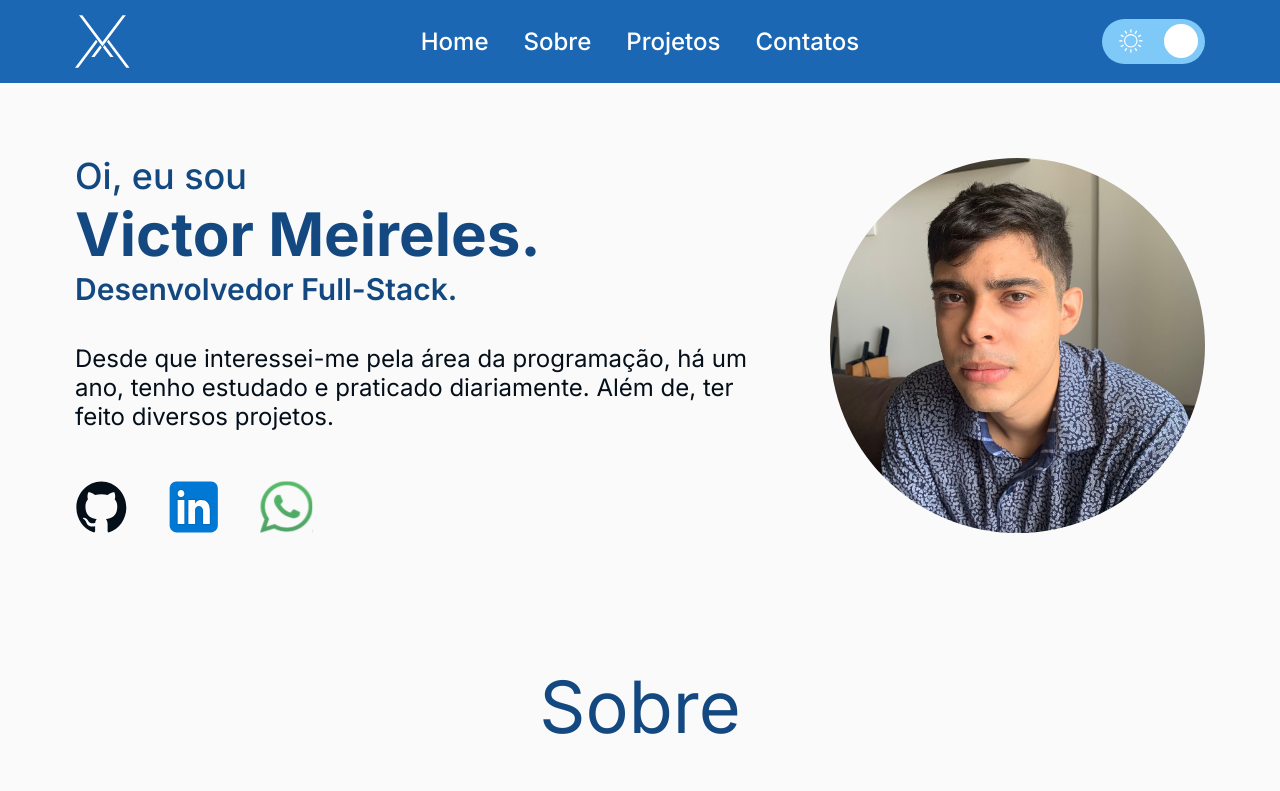
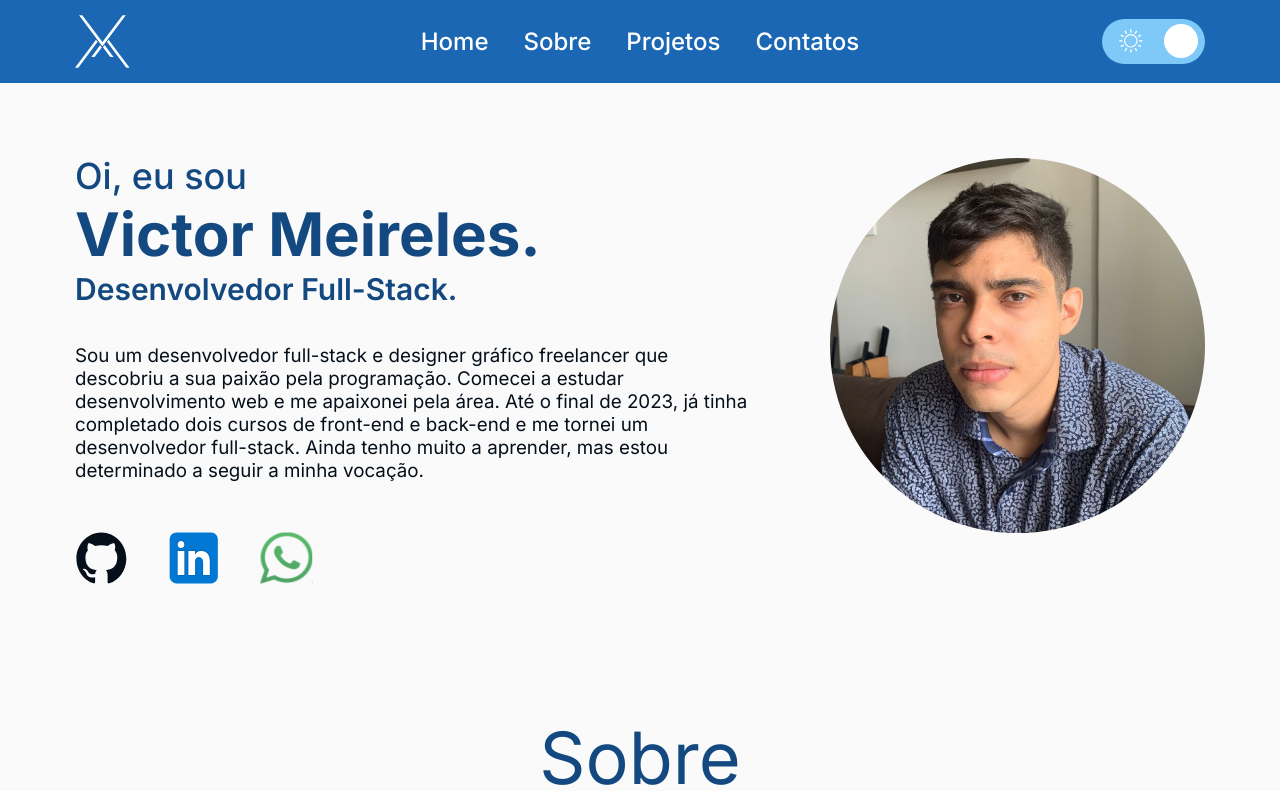
Before and after one commit to victoraamlima/portfolio, a React (Create React App) app: page / in a window 1280 px wide. Shown: the top 791 px of the page. Built offline with nearby package versions, Linux system fonts and the light colour scheme.

Commit message:
Update ProfileInfo component and styleProfileInfo.js

```diff
--- a/src/components/ProfileInfo/ProfileInfo.js
+++ b/src/components/ProfileInfo/ProfileInfo.js
@@ -20,8 +20,12 @@ const ProfileInfo = ({ footer }) => {
       </div>
 
       <p>
-        Desde que interessei-me pela área da programação, há um ano, tenho
-        estudado e praticado diariamente. Além de, ter feito diversos projetos.
+        Sou um desenvolvedor full-stack e designer gráfico
+        freelancer que descobriu a sua paixão pela programação. Comecei a
+        estudar desenvolvimento web e me apaixonei pela área. Até o final de
+        2023, já tinha completado dois cursos de front-end e back-end e me tornei
+        um desenvolvedor full-stack. Ainda tenho muito a aprender, mas estou
+        determinado a seguir a minha vocação.
       </p>
 
       {footer && <Line />}
--- a/src/components/ProfileInfo/styleProfileInfo.js
+++ b/src/components/ProfileInfo/styleProfileInfo.js
@@ -82,7 +82,7 @@ const StyledProfileInfo = styled.div`
     color: ${({ theme }) =>
       theme.theme === "light" ? theme.colors.blue1 : theme.colors.white1};
     font-family: Inter;
-    font-size: 3.2rem;
+    font-size: 2.5rem;
     font-weight: 400;
     margin-bottom: 10px;
   }
```
